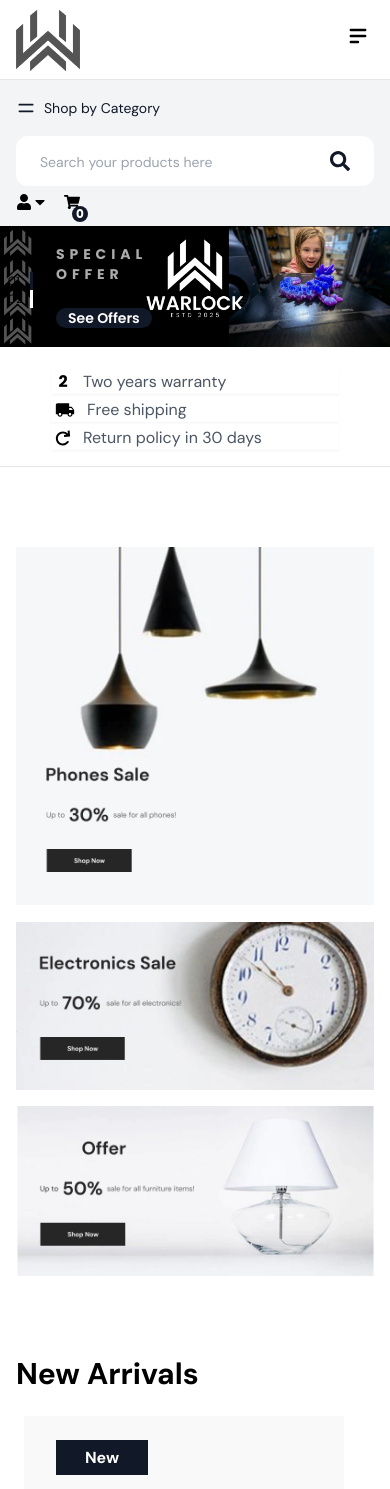
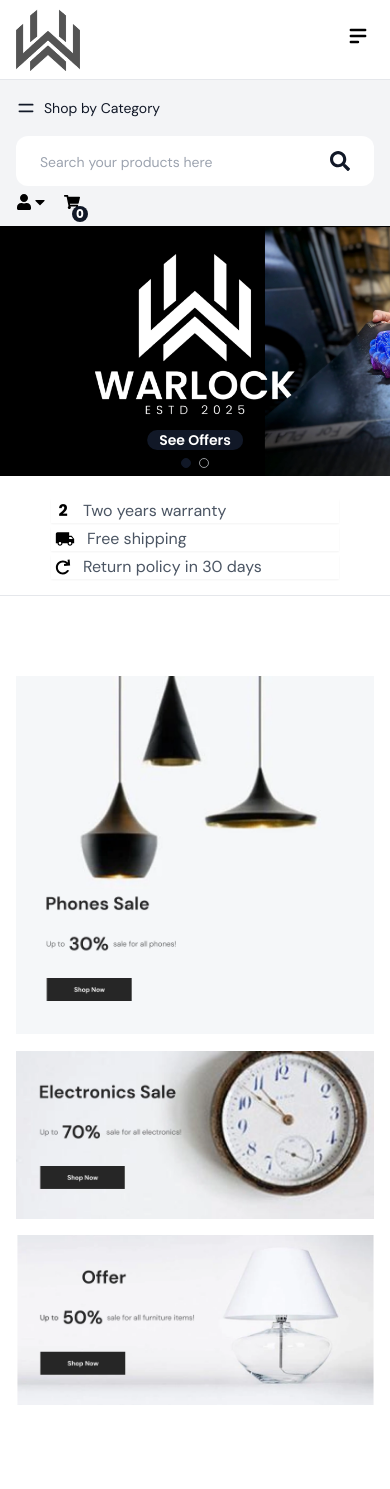
Before and after one commit to SanjanaFernando/warlock_group_web, a React (Create React App) app: page / in a window 390 px wide. Shown: the top 1489 px of the page. Built offline with nearby package versions, Linux system fonts and the light colour scheme.

Commit message:
fix/sales page

```diff
--- a/src/components/Banner/Banner.js
+++ b/src/components/Banner/Banner.js
@@ -37,36 +37,35 @@ const Banner = () => {
       <div
         style={{
           position: "absolute",
-          top: "50%",
-          left: "7%",
-          transform: "translateY(-50%)",
+          left: "50%",
+          top: "90%",
+          transform: "translate(-50%, -50%)",
         }}
       >
-        <ul style={{ margin: "0px" }}> {dots} </ul>
+        <ul
+          style={{
+            margin: 0,
+            display: "flex",
+            alignItems: "center",
+            gap: "12px",
+            padding: 0,
+            listStyle: "none",
+          }}
+        >
+          {dots}
+        </ul>
       </div>
     ),
     customPaging: (i) => (
-      <div
-        style={
+      <button
+        type="button"
+        className={`h-3 w-3 rounded-full border transition duration-200 ${
           i === dotActive
-            ? {
-                width: "30px",
-                color: "#ffffff",
-                borderRight: "3px #ffffff solid",
-                padding: "8px 0",
-                cursor: "pointer",
-              }
-            : {
-                width: "30px",
-                color: "#9CA3AF",
-                borderRight: "3px #9CA3AF solid",
-                padding: "8px 0",
-                cursor: "pointer",
-              }
-        }
-      >
-        0{i + 1}
-      </div>
+            ? "border-white bg-white"
+            : "border-gray-400 bg-transparent opacity-70"
+        }`}
+        aria-label={`Go to slide ${i + 1}`}
+      />
     ),
     responsive: [
       {
@@ -77,36 +76,35 @@ const Banner = () => {
             <div
               style={{
                 position: "absolute",
-                top: "50%",
-                left: "2%",
-                transform: "translateY(-50%)",
+                left: "50%",
+                top: "92%",
+                transform: "translate(-50%, -50%)",
               }}
             >
-              <ul style={{ margin: "0px" }}> {dots} </ul>
+              <ul
+                style={{
+                  margin: 0,
+                  display: "flex",
+                  alignItems: "center",
+                  gap: "8px",
+                  padding: 0,
+                  listStyle: "none",
+                }}
+              >
+                {dots}
+              </ul>
             </div>
           ),
           customPaging: (i) => (
-            <div
-              style={
+            <button
+              type="button"
+              className={`h-2.5 w-2.5 rounded-full border transition duration-200 ${
                 i === dotActive
-                  ? {
-                      width: "25px",
-                      color: "#000000",
-                      borderRight: "3px #111827 solid",
-                      cursor: "pointer",
-                      fontSize: "12px",
-                    }
-                  : {
-                      width: "25px",
-                      color: "#000000",
-                      borderRight: "3px white solid",
-                      cursor: "pointer",
-                      fontSize: "12px",
-                    }
-              }
-            >
-              0{i + 1}
-            </div>
+                  ? "border-gray-900 bg-gray-900"
+                  : "border-gray-300 bg-transparent opacity-70"
+              }`}
+              aria-label={`Go to slide ${i + 1}`}
+            />
           ),
         },
       },
@@ -117,27 +115,25 @@ const Banner = () => {
       <Slider {...settings}>
         {bannerSlides.map((slide) => (
           <div key={slide.id} className="relative">
-            <Image imgSrc={slide.imgSrc} className="w-full object-cover" />
-            <div className="absolute inset-0 flex items-center">
+            <Image
+              imgSrc={slide.imgSrc}
+              className="w-full min-h-[250px] object-cover"
+            />
+            <div className="absolute bottom-2 max-w-[1920px] mx-auto left-1/2 -translate-x-1/2 md:translate-x-0 md:inset-0 flex items-center">
               <div className="mx-auto w-full max-w-container px-4 sm:px-6 lg:px-10">
-                <div className="max-w-xl rounded-2xl p-6 sm:p-8 lg:p-10">
-                  <p className="font-titleFont text-sm uppercase tracking-[0.35em] text-iceGray/70">
+                <div className="md:max-w-[250px] ml-0 md:ml-10 lg:max-w-[300px] p-4 lg:ml-16 xl:ml-16 2xl:ml-0 xl:max-w-[400px] rounded-2xl sm:p-4 lg:p-4">
+                  <p className="font-titleFont text-sm uppercase md:tracking-normal lg:tracking-[0.35em] text-iceGray/70">
                     <span className="hidden md:inline">Special Offer</span>
-                    <span className="md:hidden block">
-                      Special
-                      <br />
-                      Offer
-                    </span>
                   </p>
-                  <h2 className="mt-4 font-titleFont hidden md:block text-md font-semibold leading-tight text-crispWhite sm:text-4xl lg:text-5xl">
+                  <h2 className="md:mt-2 lg:mt-4 font-titleFont hidden md:block text-md font-semibold leading-tight text-crispWhite md:text-2xl lg:text-3xl xl:text-5xl">
                     {slide.title}
                   </h2>
-                  <p className="mt-4 max-w-md text-sm leading-6 hidden md:block text-crispWhite/60 sm:text-base">
+                  <p className="md:mt-2 lg:mt-4 max-w-md text-xs xl:text-xl leading-6 hidden md:block text-crispWhite/60 sm:text-md ">
                     {slide.description}
                   </p>
                   <Link
                     to="/offer"
-                    className="mt-6 inline-flex items-center rounded-full px-3 bg-primeColor md:px-6 md:py-3 font-titleFont text-sm font-semibold text-crispWhite hover:text-lightText transition duration-200 hover:bg-crispWhite/60 focus:outline-none focus:ring-2 focus:ring-primeColor/50 focus:ring-offset-2"
+                    className="mt-4 lg:mt-6 inline-flex items-center rounded-full px-3 bg-primeColor md:px-6 md:py-3 font-titleFont text-sm font-semibold text-crispWhite hover:text-lightText transition duration-200 hover:bg-crispWhite/60 focus:outline-none focus:ring-2 focus:ring-primeColor/50 focus:ring-offset-2"
                   >
                     See Offers
                   </Link>
--- a/src/components/home/Sale/Sale.js
+++ b/src/components/home/Sale/Sale.js
@@ -1,5 +1,6 @@
 import React from "react";
 import { Link } from "react-router-dom";
+import { motion } from "framer-motion";
 import {
   saleImgOne,
   saleImgTwo,
@@ -7,30 +8,64 @@ import {
 } from "../../../assets/images/index";
 import Image from "../../designLayouts/Image";
 
+const containerVariants = {
+  hidden: { opacity: 0, y: 24 },
+  show: {
+    opacity: 1,
+    y: 0,
+    transition: {
+      staggerChildren: 0.12,
+      delayChildren: 0.08,
+    },
+  },
+};
+
+const itemVariants = {
+  hidden: { opacity: 0, y: 24, scale: 0.98 },
+  show: {
+    opacity: 1,
+    y: 0,
+    scale: 1,
+    transition: { duration: 0.6, ease: "easeOut" },
+  },
+};
+
 const Sale = () => {
   return (
-    <div className="py-20 flex flex-col md:flex-row items-center justify-between gap-4 lg:gap-10">
-      <div className="w-full md:w-2/3 lg:w-1/2 h-full">
+    <motion.div
+      className="py-20 flex flex-col md:flex-row items-center justify-between gap-4 lg:gap-10"
+      variants={containerVariants}
+      initial="hidden"
+      whileInView="show"
+      viewport={{ once: true, amount: 0.3 }}
+    >
+      <motion.div
+        className="w-full md:w-2/3 lg:w-1/2 h-full"
+        variants={itemVariants}
+      >
         <Link to="/shop">
           <Image className="h-full w-full object-cover" imgSrc={saleImgOne} />
         </Link>
-      </div>
-      <div className="w-full md:w-2/3 lg:w-1/2 h-auto flex flex-col gap-4 lg:gap-10">
-        <div className="h-1/2 w-full">
+      </motion.div>
+      <motion.div
+        className="w-full md:w-2/3 lg:w-1/2 h-auto flex flex-col gap-4 lg:gap-10"
+        variants={itemVariants}
+      >
+        <motion.div className="h-1/2 w-full" variants={itemVariants}>
           <Link to="/shop">
             <Image className="h-full w-full object-cover" imgSrc={saleImgTwo} />
           </Link>
-        </div>
-        <div className="h-1/2 w-full">
+        </motion.div>
+        <motion.div className="h-1/2 w-full" variants={itemVariants}>
           <Link to="/shop">
             <Image
               className="h-full w-full object-cover"
               imgSrc={saleImgThree}
             />
           </Link>
-        </div>
-      </div>
-    </div>
+        </motion.div>
+      </motion.div>
+    </motion.div>
   );
 };
 
```
